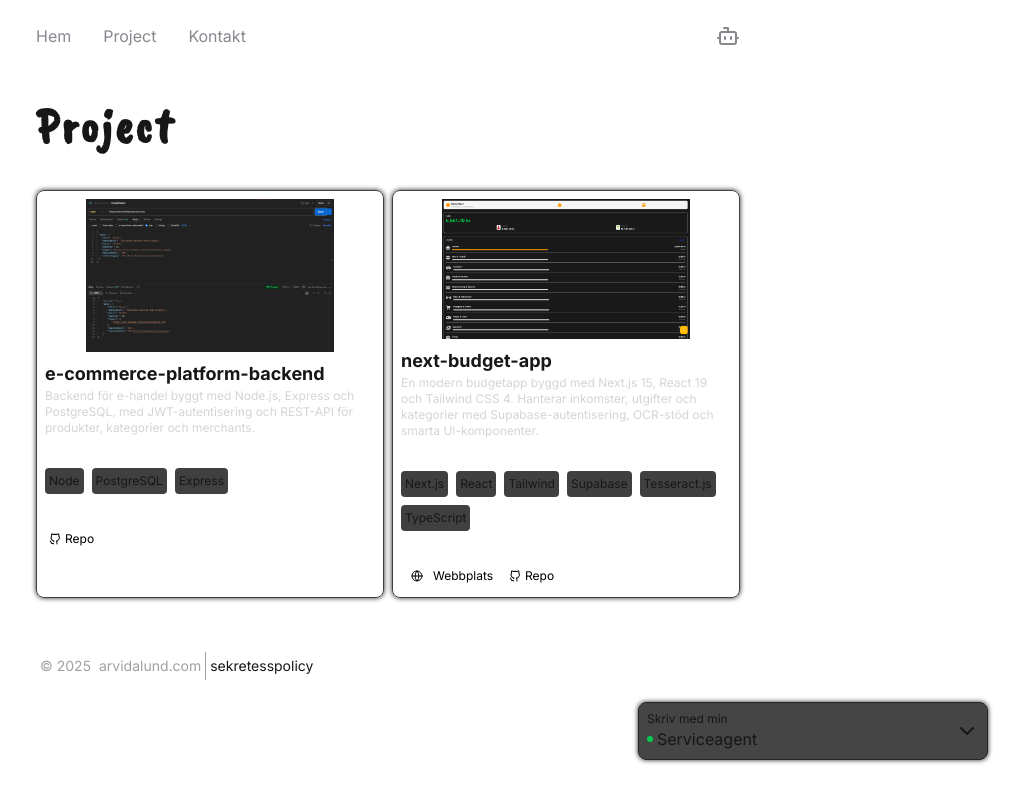
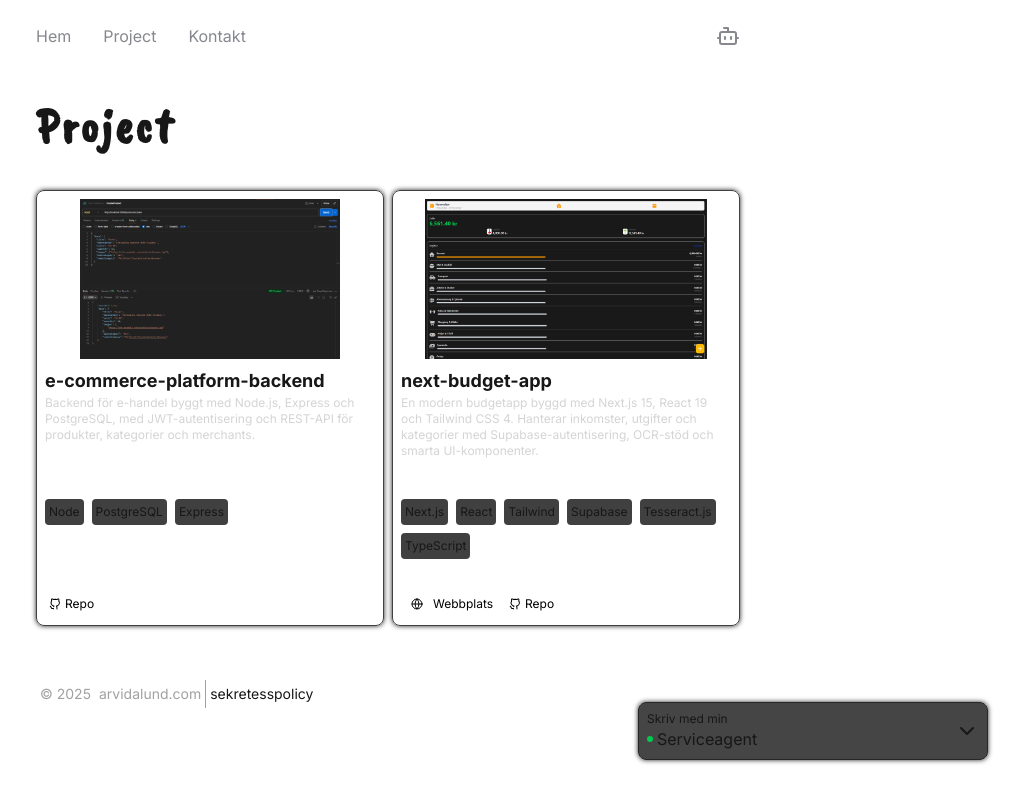
Before and after one commit to ArvidAlund/portfolio, a Next.js app: page /projects in a window 1280 px wide. Shown: the whole page, without its empty margins (252-1275 px from the left). Built offline with nearby package versions, Linux system fonts and the light colour scheme.

Commit message:
fix: sizing of projects and footer layout change for smaller screens

```diff
--- a/src/app/components/footer.jsx
+++ b/src/app/components/footer.jsx
@@ -1,6 +1,6 @@
 import ContactIcons from "./contact"
 export default function Footer(){
-    return <footer className="mx-auto max-w-3xl px-8 py-6 flex justify-between items-center">
+    return <footer className="mx-auto max-w-3xl px-8 py-6 flex justify-center sm:justify-between items-center">
         <div className="flex items-center text-sm">
             <div className="flex gap-2 text-neutral-400 p-1 border-r items-center justify-center">
                 <p>© 2025</p>
@@ -8,6 +8,8 @@ export default function Footer(){
             </div>
             <a href="/privacy" className="pl-1 hover:underline">sekretesspolicy</a>
         </div>
-        <ContactIcons/>
+        <div className="hidden sm:block">
+            <ContactIcons/>
+        </div>
     </footer>
 }
--- a/src/app/components/projects/projectContainer.jsx
+++ b/src/app/components/projects/projectContainer.jsx
@@ -1,4 +1,5 @@
-import { Globe } from "lucide-react"
+import { Flag, Globe } from "lucide-react"
+import { useState } from "react"
 
 /**
  * Render a card that displays a project's image, title, summary, technology stack, and optional website and repository links.
@@ -12,17 +13,18 @@ import { Globe } from "lucide-react"
  * @returns {JSX.Element} The rendered project card element.
  */
 export default function ProjectContainer({title, summary, img, stack, gitrepo, website=""}){
-    return <div className="border border-neutral-700 p-2 w-full shadow-[0_0_5px_0_oklch(25%_0_0)] rounded-lg overflow-hidden">
-        <div className="w-3/4 flex m-auto">
-            <img src={img} alt="Project Image" className="h-full object-contain"/>
+    const [imgExtended, setImgExtended] = useState(false)
+    return <div className="border border-neutral-700 p-2 w-full shadow-[0_0_5px_0_oklch(25%_0_0)] rounded-lg flex flex-col">
+        <div className="w-fit flex m-[0_auto] h-40">
+            <img src={img} alt="Project Image" className={`h-full object-contain ${imgExtended ? "absolute top-1/2 left-1/2 w-full sm:w-3/4 -translate-1/2 z-100" : "scale-100"}`} onClick={() => setImgExtended(!imgExtended)}/>
         </div>
-        <div className="mt-2 mb-8">
+        <div className="mt-2 mb-8 h-25">
             <h5 className="font-bold text-lg">{title}</h5>
             <p className="text-xs text-neutral-300">{summary}</p>
         </div>
-        <div className="flex flex-wrap gap-2 mb-8">
+        <div className="flex flex-wrap gap-2 mb-8 flex-1">
             {stack.map((item, i) => (
-                <p key={i} className="text-[0.75rem] bg-neutral-700 p-1 rounded">{item}</p>
+                <p key={i} className="text-[0.75rem] bg-neutral-700 p-1 rounded h-fit">{item}</p>
             ))}
         </div>
         <div className="flex gap-2">
--- a/src/app/page.jsx
+++ b/src/app/page.jsx
@@ -40,7 +40,7 @@ export default function Home() {
 
     <section className="mt-20">
       <div className="flex justify-between items-center">
-        <h2 className="font-caveat tracking-wider mb-8">Project</h2>
+        <h2 className="font-caveat tracking-wider mb-8">Projekt</h2>
         <a href="/projects" className="flex items-center justify-center gap-1"><p>Se fler</p> <ArrowRight/></a>
       </div>
       <RenderProjects num={2}/>
```
